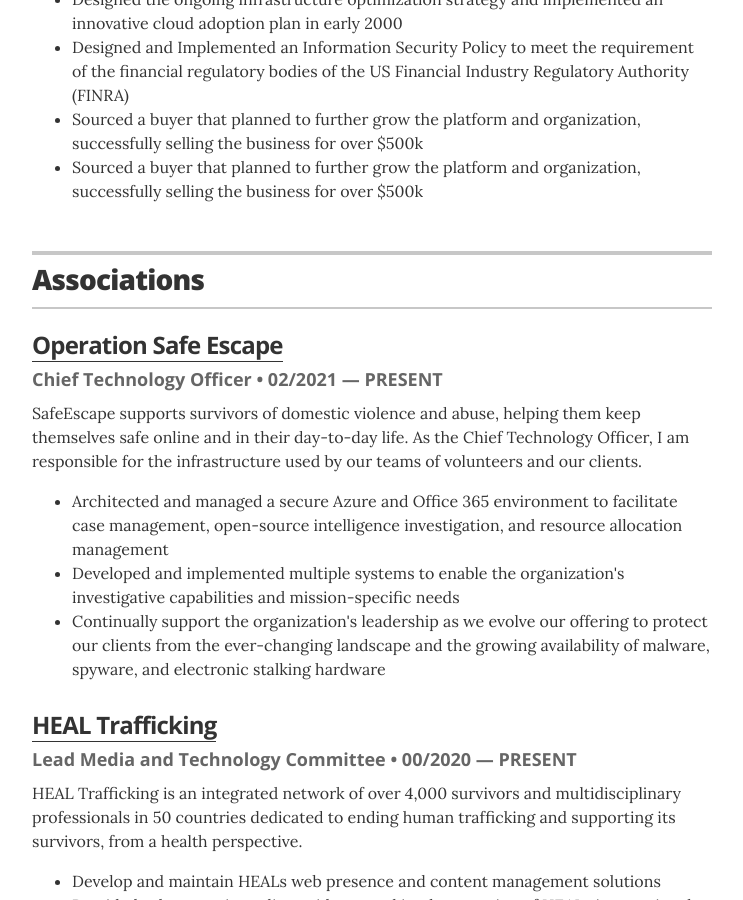
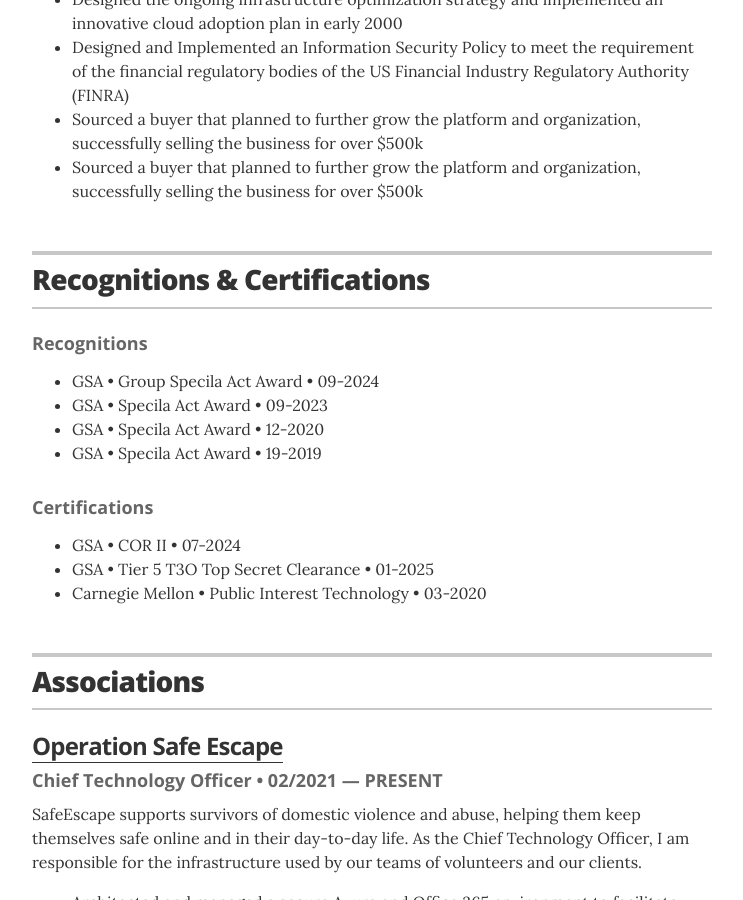
Before and after one commit to inuwashi/inuwashi.github.io, a Jekyll site: the page built from index.html, in a window 1280 px wide and 900 px high, scrolled down 4231 px. Shown: the whole window, without its empty margins (268-1011 px from the left). Built offline with Jekyll 4.4.1, drawn with Linux system fonts in a browser that asks for light colours.

Commit message:
Certs, clerance adn award

```diff
--- a/_config.yml
+++ b/_config.yml
@@ -34,7 +34,7 @@
 # Decide which sections to use
 # comment out to hide
 resume_section_experience:      true
-# resume_section_education:       true
+resume_section_education:       true
 # resume_section_projects:        true
 # resume_section_skills:          true
 # resume_section_recognition:     true
--- a/_data/education.yml
+++ b/_data/education.yml
@@ -1,13 +1,25 @@
 # Degree
-- degree: Bachelor of Arts, Human Rights
-  uni: Yale University
-  year: 2004 &mdash; 2008
+- degree: Recognitions
+  #uni: Yale University
+  #year: 2004 &mdash; 2008
   awards:
-    - award: Summa Cumme Laude graduate
-  summary: If you had any meaningful roles at college, feel free to write about them here
+    - award: GSA • Group Specila Act Award • 09-2024
+    - award: GSA • Specila Act Award • 09-2023
+    - award: GSA • Specila Act Award • 12-2020
+    - award: GSA • Specila Act Award • 19-2019
 
-- degree: High School Diploma
-  uni: Springfield High School
-  year: 2004
-  award: Most likely to succeed
-  summary: You can choose to have either a single or multiple awards
+- degree: Certifications
+  #uni: Yale University
+  #year: 2004 &mdash; 2008
+  awards:
+    - award: GSA • COR II • 07-2024
+    - award: GSA • Tier 5 T3O Top Secret Clearance • 01-2025
+    - award: Carnegie Mellon • Public Interest Technology • 03-2020
+
+  #summary: If you had any meaningful roles at college, feel free to write about them here
+
+#- degree: High School Diploma
+#  uni: Springfield High School
+#  year: 2004
+#  award: Most likely to succeed
+#  summary: You can choose to have either a single or multiple awards
--- a/_layouts/resume.html
+++ b/_layouts/resume.html
@@ -144,7 +144,33 @@
           <p class="resume-item-copy">{{ education.summary }}</p>
         </div>
         {% endfor %}
+      </section> -->
+
+      <!-- begin Education -->
+      <section class="content-section">
+        <header class="section-header">
+          <h2>Recognitions & Certifications</h2>
+        </header>
+
+        {% for education in site.data.education %}
+        <div class="resume-item" itemscope itemprop="alumniOf" itemtype="http://schema.org/CollegeOrUniversity">
+          <h3 class="resume-item-title" itemprop="name">{{ education.uni }}</h3>
+          <h4 class="resume-item-details group" itemprop="description">{{ education.degree }}<!-- &bull; {{ education.year }}--></h4>
+          <h5 class="resume-item-details award-title" itemprop="description">{{ education.award }}</h5>
+          <p class="resume-item-copy" itemprop="description">
+            <ul class="resume-item-list">
+              {% for award in education.awards %}
+              <li>{{ award.award }}</li>
+              {% endfor %}
+            </ul>
+
+
+          <p class="resume-item-copy">{{ education.summary }}</p>
+        </div>
+        {% endfor %}
       </section>
+
+
       <!-- end Education -->
       {% endif %}
 
```
Also changed, not shown: other parts of _layouts/resume.html (+1 -1 lines).
